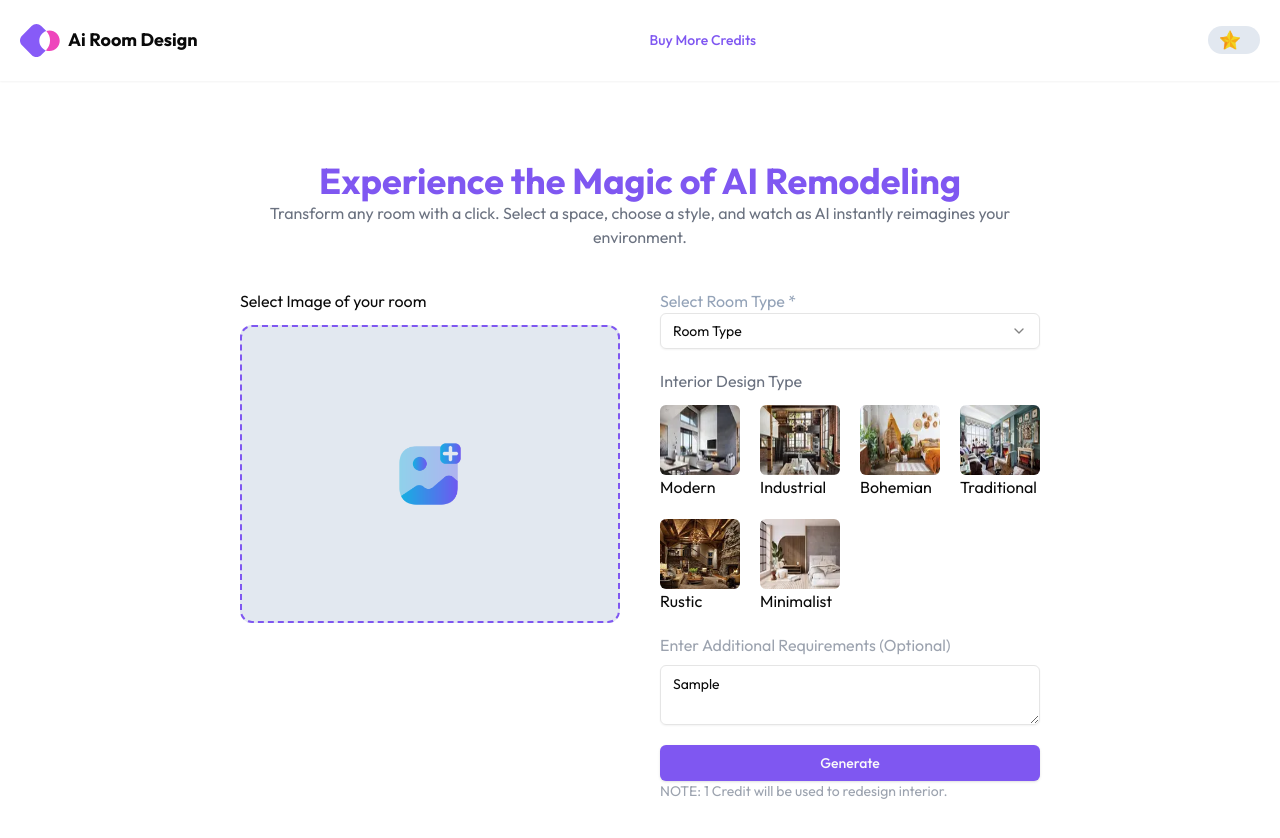
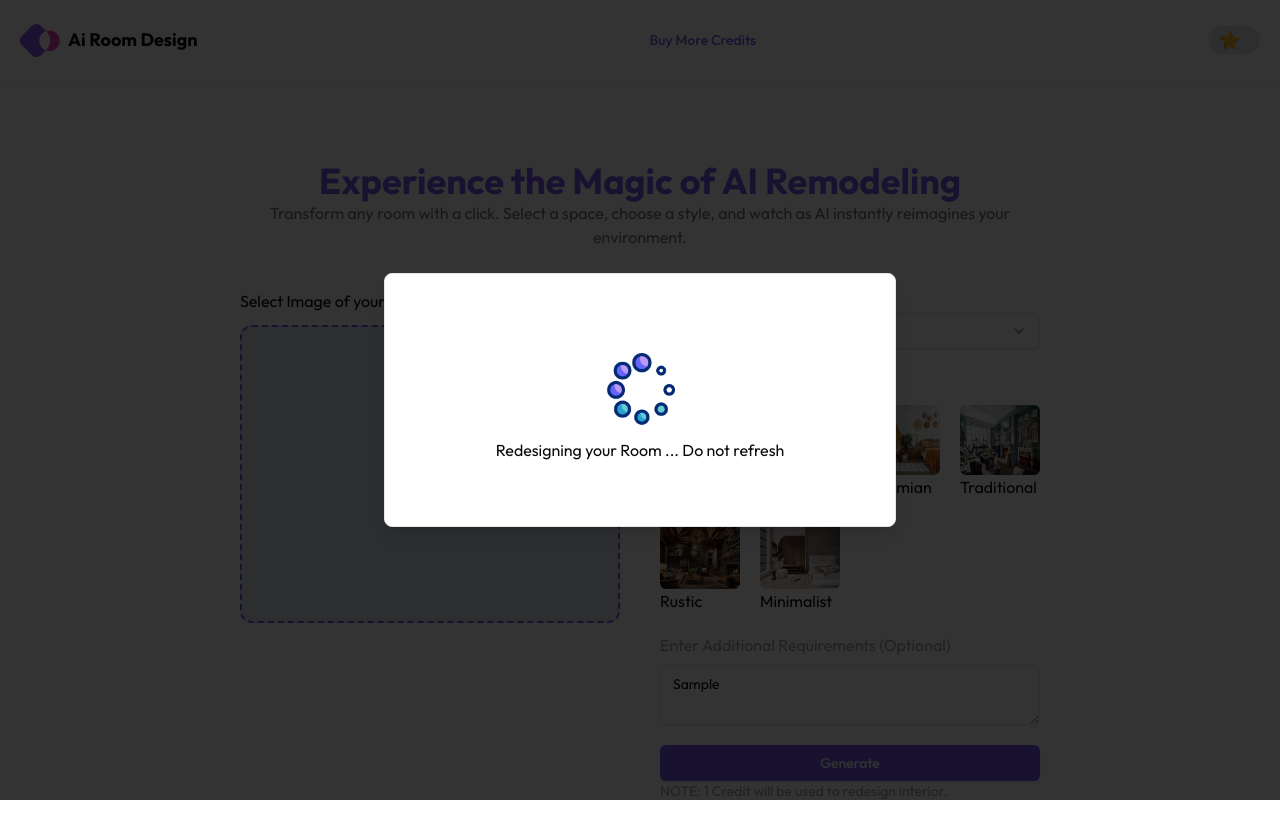
Before and after one commit to Kashan-2912/ai-interior-designer, a Next.js app: page /dashboard/create-new in a window 1280 px wide. Both pictures are taken after typing "Sample" into the empty fields and a click on the button "Generate". Shown: the top 838 px of the page. Built offline with nearby package versions, Linux system fonts and the light colour scheme; no server answers.

Commit message:
till custom loader spinner

```diff
--- /dev/null
+++ b/app/dashboard/create-new/_components/CustomLoading.jsx
@@ -0,0 +1,22 @@
+import React from "react";
+import {
+  AlertDialog,
+  AlertDialogContent,
+} from "../../../../components/ui/alert-dialog";
+import Image from "next/image";
+
+function CustomLoading({loading}) {
+  return (
+    <AlertDialog open={loading}>
+      <AlertDialogContent>
+        <div className="bg-white flex flex-col items-center my-10 justify-center">
+            <Image src={"/loading.gif"} alt="loading" width={100} height={100} />
+
+            <h2>Redesigning your Room ... Do not refresh</h2>
+        </div>
+      </AlertDialogContent>
+    </AlertDialog>
+  );
+}
+
+export default CustomLoading;
--- a/app/dashboard/create-new/page.jsx
+++ b/app/dashboard/create-new/page.jsx
@@ -8,11 +8,14 @@
 import axios from 'axios'
 import {storage, ID} from '../../../config/appwriteConfig'
 import { useUser } from '@clerk/nextjs'
+import CustomLoading from './_components/CustomLoading'
 
 function CreateNew() {
 
     const {user} = useUser();
     const [formData, setFormData] = useState([]);
+    const [loading, setLoading] = useState(false);
+    const [outputResult, setOutputResult] = useState();
 
     const onHandleInputChange = (value, fieldName) => {
         setFormData((prev) => ({
@@ -22,6 +25,7 @@
     }
 
     const generateAiImage = async () => {
+        setLoading(true);
         const rawImageUrl = await SaveRawImageToAppWrite(formData.image);
         if (!rawImageUrl) {
             console.error("Failed to upload image");
@@ -35,7 +39,10 @@
             additionalRequirement: formData?.additionalReq,
             userEmail: user?.primaryEmailAddress?.emailAddress
         });
+
         console.log("AI Response:", result.data);
+        setOutputResult(result.data.result);
+        setLoading(false);
     };
 
     const SaveRawImageToAppWrite = async (file) => {
@@ -89,6 +96,7 @@
                 <p className='text-sm text-gray-400 mb-52'>NOTE: 1 Credit will be used to redesign interior.</p>
             </div>
         </div>
+        <CustomLoading loading={loading} />
     </div>
   )
 }
--- /dev/null
+++ b/components/ui/alert-dialog.jsx
@@ -0,0 +1,99 @@
+"use client"
+
+import * as React from "react"
+import * as AlertDialogPrimitive from "@radix-ui/react-alert-dialog"
+
+import { cn } from "../../lib/utils"
+import { buttonVariants } from "../ui/button"
+
+const AlertDialog = AlertDialogPrimitive.Root
+
+const AlertDialogTrigger = AlertDialogPrimitive.Trigger
+
+const AlertDialogPortal = AlertDialogPrimitive.Portal
+
+const AlertDialogOverlay = React.forwardRef(({ className, ...props }, ref) => (
+  <AlertDialogPrimitive.Overlay
+    className={cn(
+      "fixed inset-0 z-50 bg-black/80 data-[state=open]:animate-in data-[state=closed]:animate-out data-[state=closed]:fade-out-0 data-[state=open]:fade-in-0",
+      className
+    )}
+    {...props}
+    ref={ref} />
+))
+AlertDialogOverlay.displayName = AlertDialogPrimitive.Overlay.displayName
+
+const AlertDialogContent = React.forwardRef(({ className, ...props }, ref) => (
+  <AlertDialogPortal>
+    <AlertDialogOverlay />
+    <AlertDialogPrimitive.Content
+      ref={ref}
+      className={cn(
+        "fixed left-[50%] top-[50%] z-50 grid w-full max-w-lg translate-x-[-50%] translate-y-[-50%] gap-4 border bg-background p-6 shadow-lg duration-200 data-[state=open]:animate-in data-[state=closed]:animate-out data-[state=closed]:fade-out-0 data-[state=open]:fade-in-0 data-[state=closed]:zoom-out-95 data-[state=open]:zoom-in-95 data-[state=closed]:slide-out-to-left-1/2 data-[state=closed]:slide-out-to-top-[48%] data-[state=open]:slide-in-from-left-1/2 data-[state=open]:slide-in-from-top-[48%] sm:rounded-lg",
+        className
+      )}
+      {...props} />
+  </AlertDialogPortal>
+))
+AlertDialogContent.displayName = AlertDialogPrimitive.Content.displayName
+
+const AlertDialogHeader = ({
+  className,
+  ...props
+}) => (
+  <div
+    className={cn("flex flex-col space-y-2 text-center sm:text-left", className)}
+    {...props} />
+)
+AlertDialogHeader.displayName = "AlertDialogHeader"
+
+const AlertDialogFooter = ({
+  className,
+  ...props
+}) => (
+  <div
+    className={cn("flex flex-col-reverse sm:flex-row sm:justify-end sm:space-x-2", className)}
+    {...props} />
+)
+AlertDialogFooter.displayName = "AlertDialogFooter"
+
+const AlertDialogTitle = React.forwardRef(({ className, ...props }, ref) => (
+  <AlertDialogPrimitive.Title ref={ref} className={cn("text-lg font-semibold", className)} {...props} />
+))
+AlertDialogTitle.displayName = AlertDialogPrimitive.Title.displayName
+
+const AlertDialogDescription = React.forwardRef(({ className, ...props }, ref) => (
+  <AlertDialogPrimitive.Description
+    ref={ref}
+    className={cn("text-sm text-muted-foreground", className)}
+    {...props} />
+))
+AlertDialogDescription.displayName =
+  AlertDialogPrimitive.Description.displayName
+
+const AlertDialogAction = React.forwardRef(({ className, ...props }, ref) => (
+  <AlertDialogPrimitive.Action ref={ref} className={cn(buttonVariants(), className)} {...props} />
+))
+AlertDialogAction.displayName = AlertDialogPrimitive.Action.displayName
+
+const AlertDialogCancel = React.forwardRef(({ className, ...props }, ref) => (
+  <AlertDialogPrimitive.Cancel
+    ref={ref}
+    className={cn(buttonVariants({ variant: "outline" }), "mt-2 sm:mt-0", className)}
+    {...props} />
+))
+AlertDialogCancel.displayName = AlertDialogPrimitive.Cancel.displayName
+
+export {
+  AlertDialog,
+  AlertDialogPortal,
+  AlertDialogOverlay,
+  AlertDialogTrigger,
+  AlertDialogContent,
+  AlertDialogHeader,
+  AlertDialogFooter,
+  AlertDialogTitle,
+  AlertDialogDescription,
+  AlertDialogAction,
+  AlertDialogCancel,
+}
--- a/package.json
+++ b/package.json
@@ -11,6 +11,7 @@
   "dependencies": {
     "@clerk/nextjs": "^6.10.3",
     "@neondatabase/serverless": "^0.10.4",
+    "@radix-ui/react-alert-dialog": "^1.1.5",
     "@radix-ui/react-select": "^2.1.5",
     "@radix-ui/react-slot": "^1.1.1",
     "appwrite": "^17.0.0",
```
Also changed, not shown: public/loading.gif (added), 1 other file (tests, documents, lock files or other folders).
